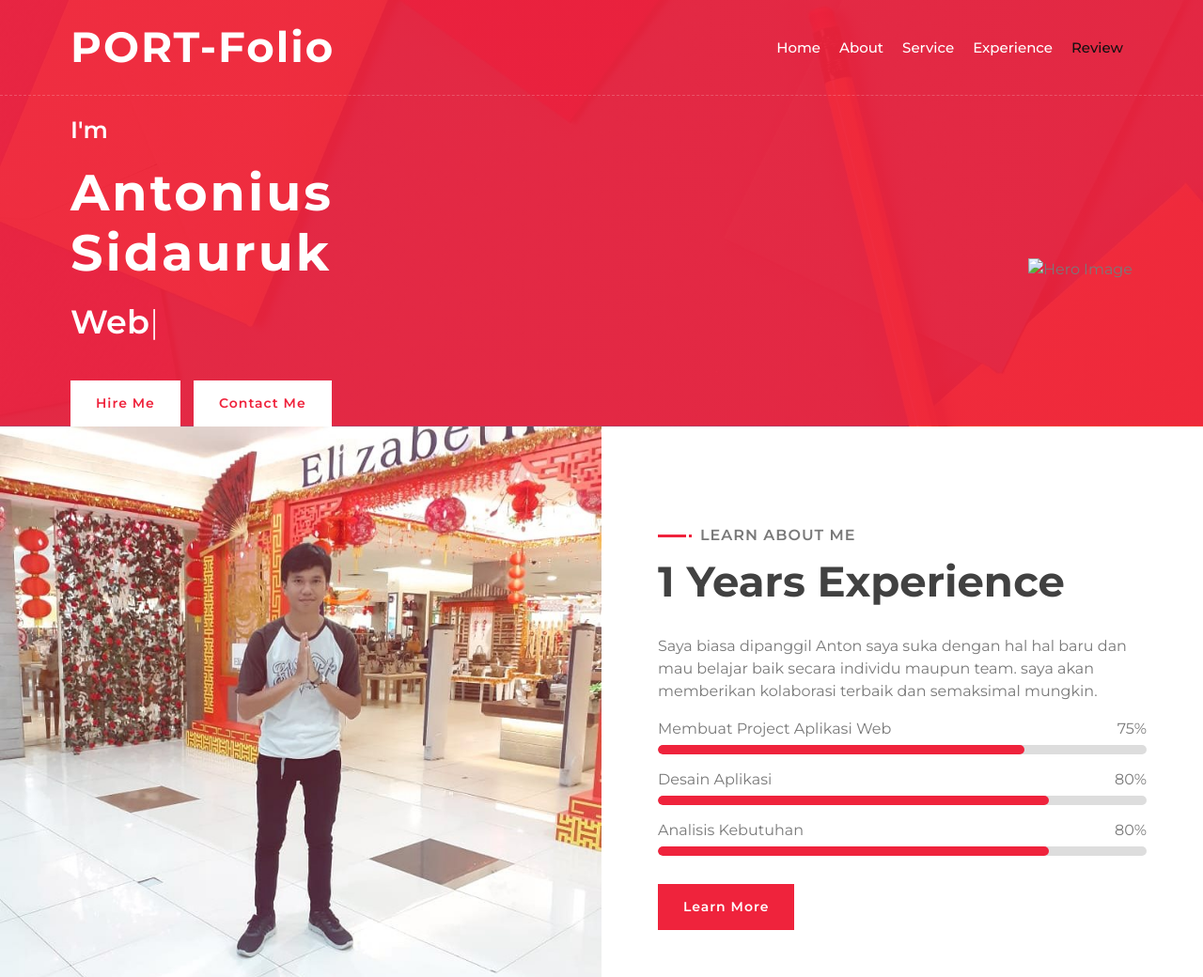
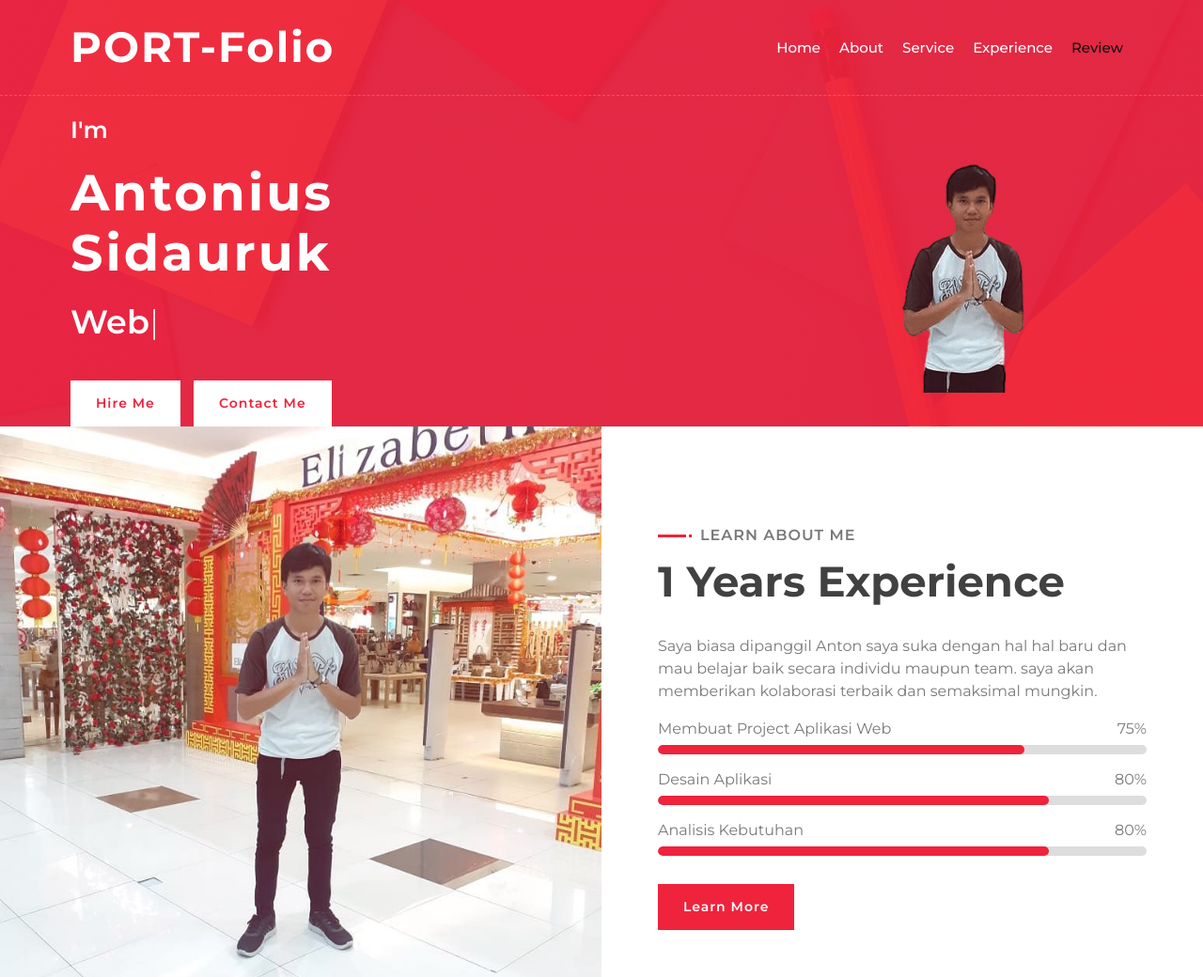
Before and after one commit to AntoniusSidauruk/AntoniusSidauruk.github.io, a plain HTML site: page index.html in a window 1280 px wide. Shown: the top 1040 px of the page at 94% size. Drawn offline with nearby package versions, Linux system fonts and the light colour scheme.

Commit message:
Update index.html

```diff
--- a/index.html
+++ b/index.html
@@ -67,7 +67,7 @@
                     </div>
                     <div class="col-sm-12 col-md-6 d-none d-md-block">
                         <div class="hero-image">
-                            <img src="img/[removal.ai]_tmp-60d69a319bf5a" alt="Hero Image">
+                            <img src="img/[removal.ai]_tmp-60d69a319bf5a.png" alt="Hero Image">
                         </div>
                     </div>
                 </div>
```
